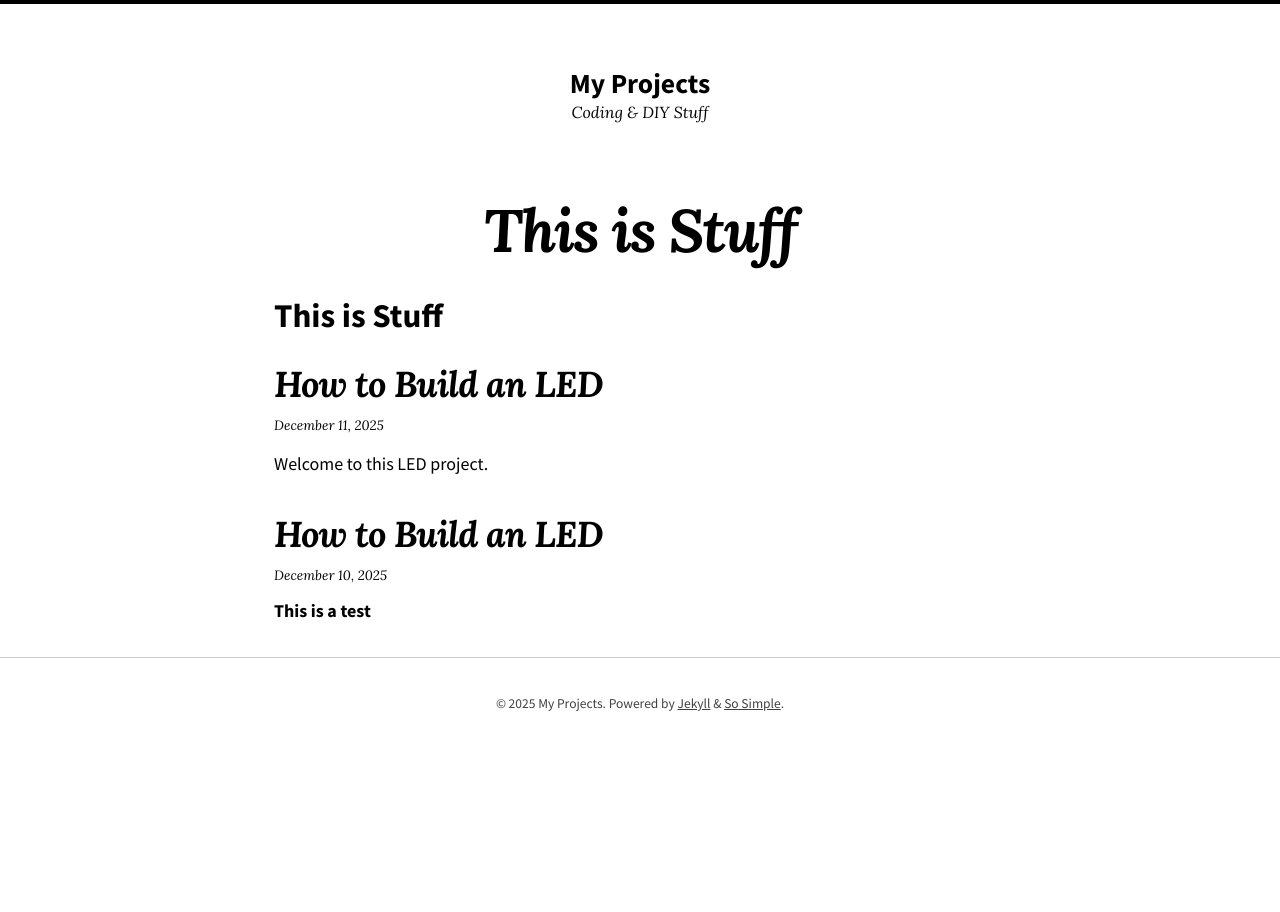
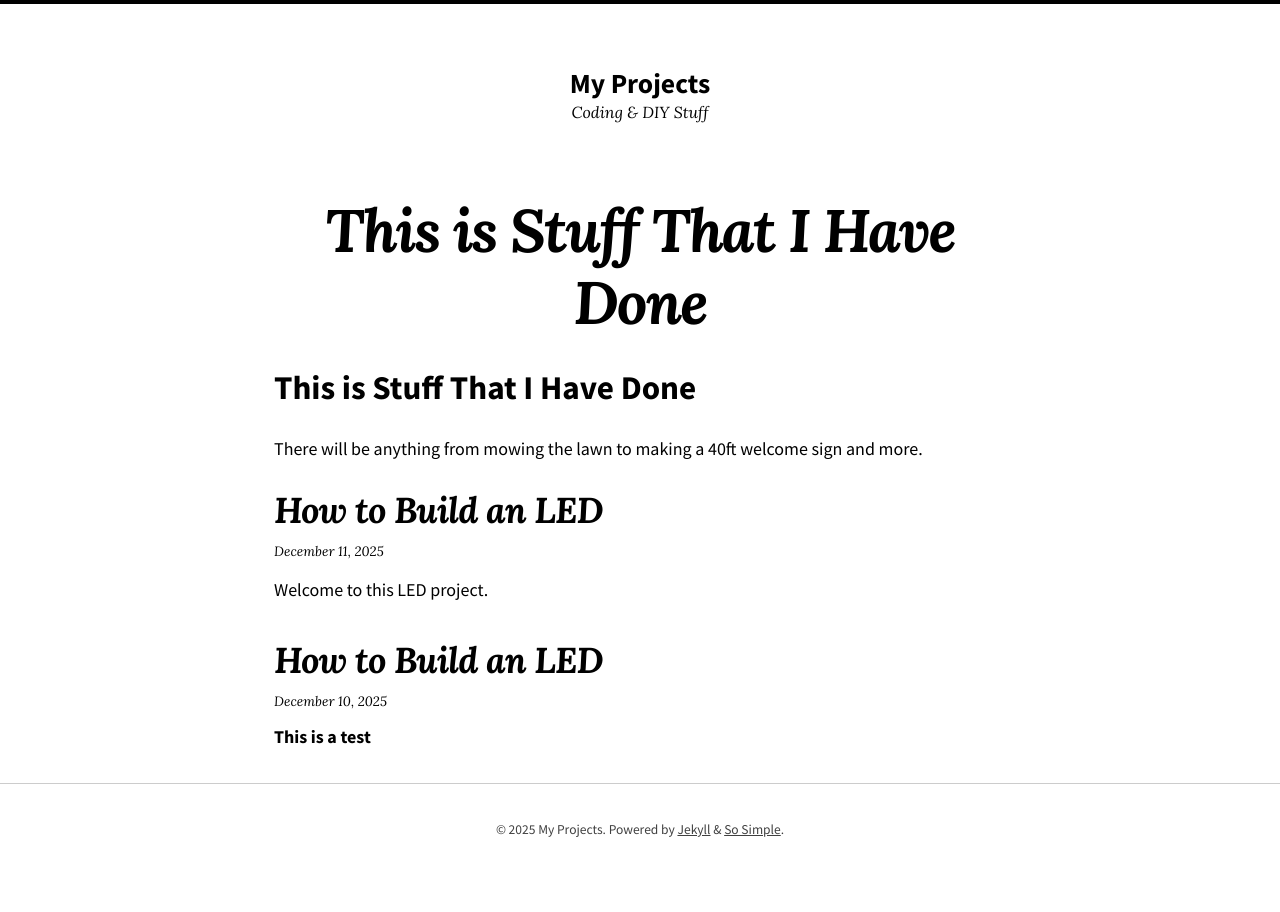
Before and after one commit to Raylu42x/projects.kervian.com, a Jekyll site: the page built from index.md, in a window 1280 px wide. Built offline with Jekyll 4.4.1, drawn with Linux system fonts in a browser that asks for light colours; nearby versions of some CDN libraries; our own code applies the rules of GitHub Pages for plain Markdown files.

Commit message:
Update index.md

```diff
--- a/index.md
+++ b/index.md
@@ -1,8 +1,10 @@
 ---
 layout: home
-limit: 10
+limit: 10,000
 show_excerpts: true
 entries_layout: list
 ---
 
-# This is Stuff
+# This is Stuff That I Have Done
+
+There will be anything from mowing the lawn to making a 40ft welcome sign and more.
```
